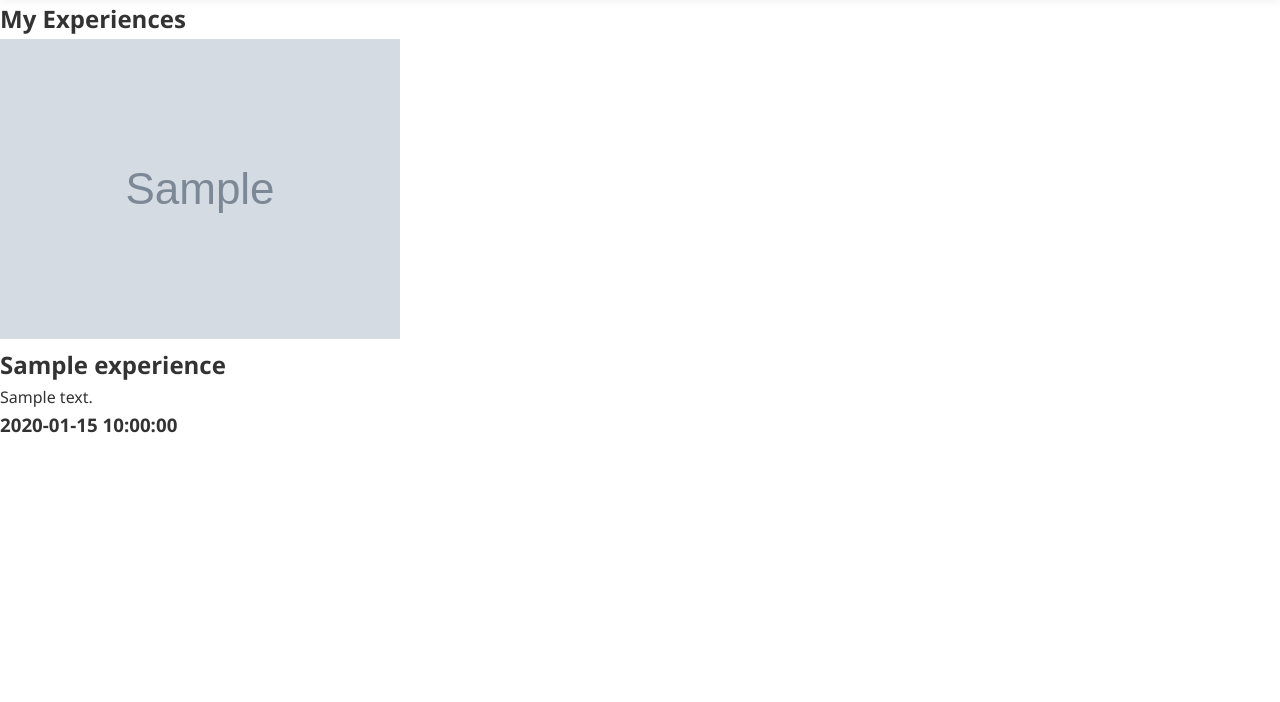
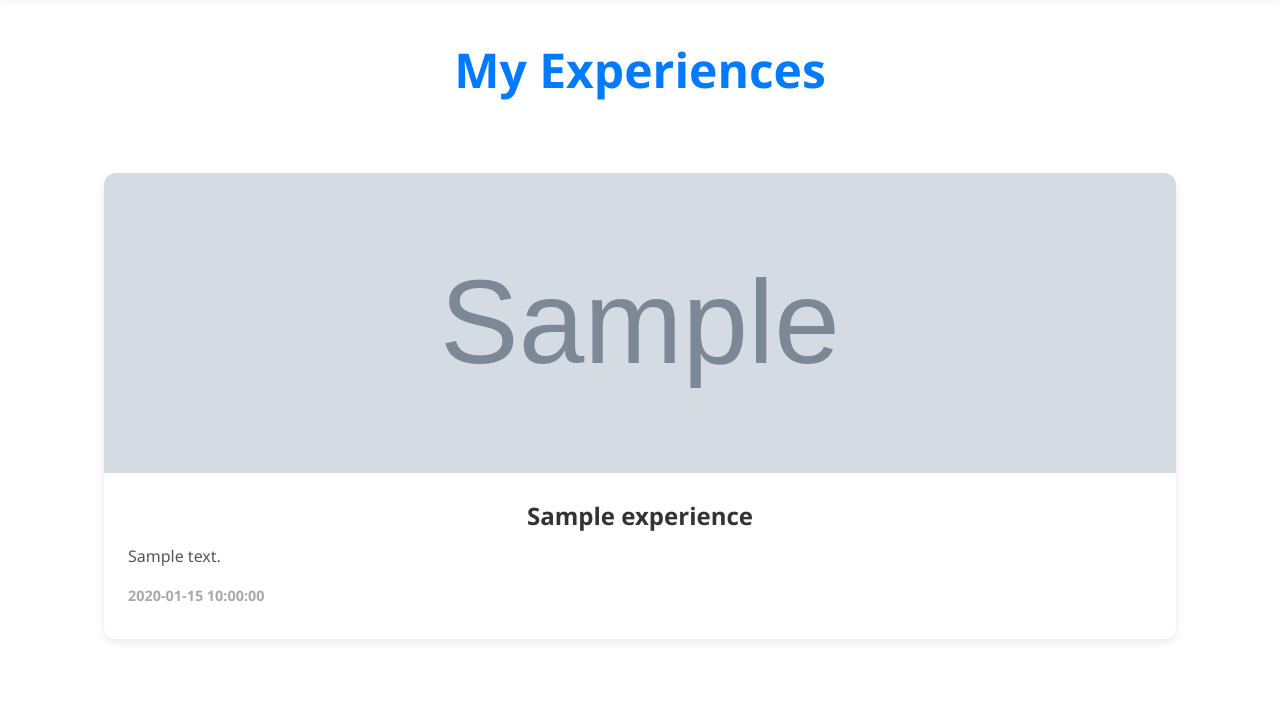
Before and after one commit to IrvinSivya/Personal-Website, a Flask app: template templates/experience.html in a window 1280 px wide. Shown: the part 79-781 px from the top of the page. Run offline with Flask 3, Linux system fonts and the light colour scheme; the template is opened without the code that fills it: most values are stand-ins (such as "Sample title", 1, 10 or a date in 2020); grey boxes marked "Sample" are stand-in pictures.

Commit message:
updated css for ecs and experiences

```diff
--- a/static/css/style.css
+++ b/static/css/style.css
@@ -23,6 +23,7 @@ a {
 }
 
 /**************************************** Header *****************************************/
+
 .main-header {
   background-color: #ffffff;
   padding: 1.2rem 0;
@@ -284,7 +285,7 @@ a {
 }
 
 .skills-title {
-  font-size: 2.5rem;
+  font-size: 3rem;
   margin-bottom: 1.5rem;
   color: #007BFF;
 }
@@ -361,3 +362,77 @@ a {
     animation-duration: 30s;
   }
 }
+
+/**************************************** Extra Curriculars and Experiences ****************************************/
+
+.extracurriculars, .experiences {
+  max-width: 1200px;
+  margin: auto;
+  padding: 2rem;
+}
+
+.extracurriculars h1, .experiences h1 {
+  text-align: center;
+  margin-bottom: 2rem;
+  color: #007BFF;
+  font-size: 3rem;
+}
+
+/**************************************** Experiences ****************************************/
+
+.experiences h3 {
+  color: #a9a9a9;
+  font-size: 1rem;
+  line-height: 1.5;
+  margin-top: 1rem;
+  margin-bottom: 1rem;
+}
+
+/**************************************** Small Card ****************************************/
+
+.small-cards-container {
+  display: grid;
+  grid-template-columns: repeat(auto-fit, minmax(300px, 1fr));
+  gap: 2rem;
+  padding: 2rem;
+  max-width: 1200px;
+  margin: auto;
+}
+
+.small-card {
+  background-color: #fff;
+  border-radius: 12px;
+  box-shadow: 0 4px 10px rgba(0, 0, 0, 0.08);
+  overflow: hidden;
+  display: flex;
+  flex-direction: column;
+  transition: transform 0.2s ease;
+}
+
+.small-card:hover {
+  transform: translateY(-5px);
+}
+
+.small-card img {
+  width: 100%;
+  height: 300px;
+  object-fit: cover;
+}
+
+.small-card-content {
+  padding: 1.5rem;
+  text-align: center;
+}
+
+.small-card-content h3 {
+  font-size: 0.9rem;
+  margin-bottom: 0.5rem;
+  text-align: left;
+}
+
+.small-card-content p {
+  margin-top: 0.5rem;
+  font-size: 1rem;
+  color: #555;
+  text-align: left;
+}
```
